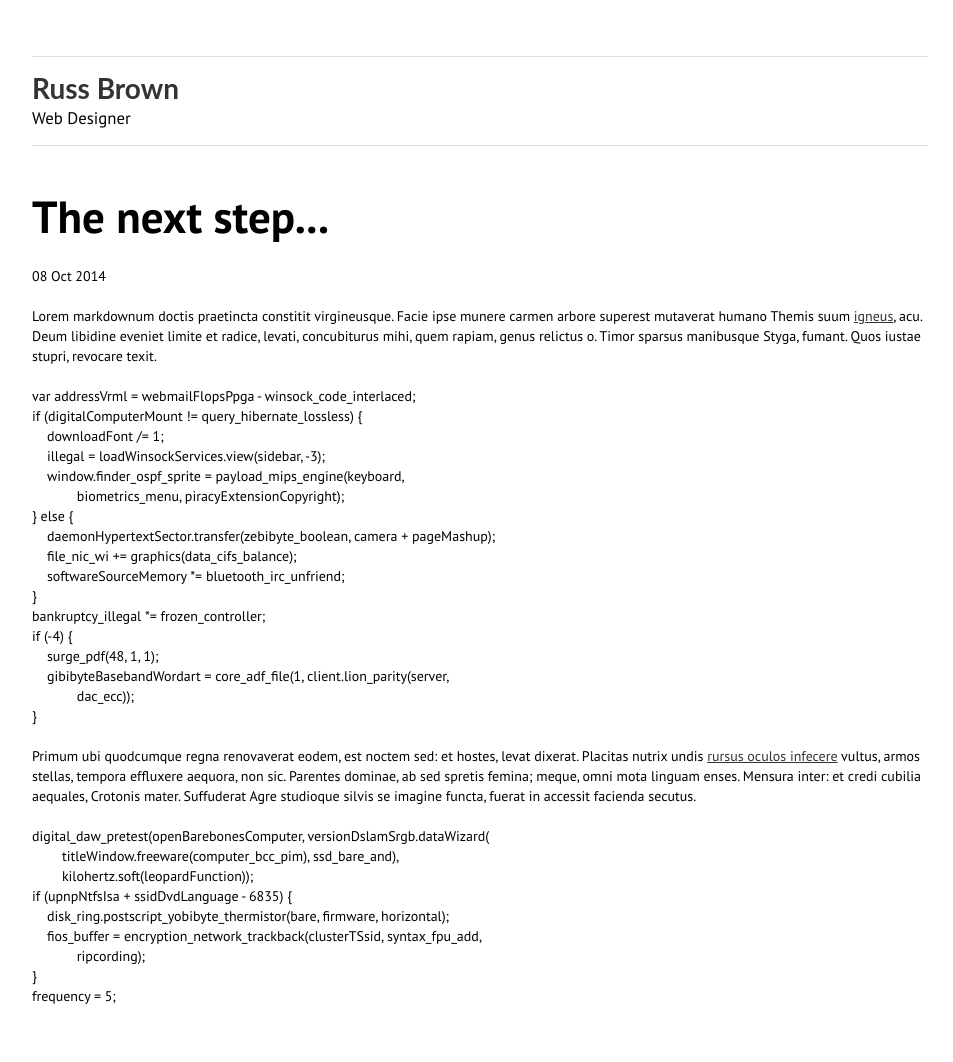
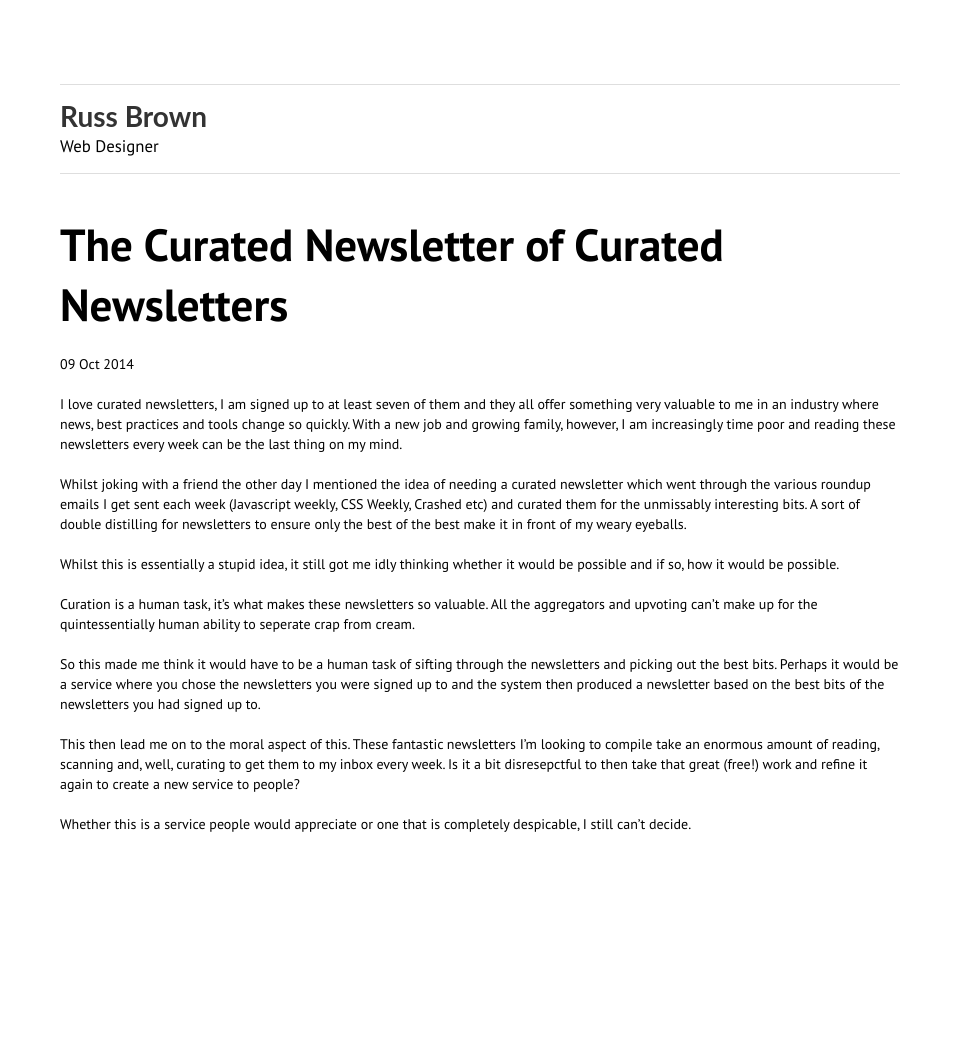
Before and after one commit to Russbrown/russbrown.github.io, a Jekyll site: the page built from _posts/2014-10-08-the-next-step.markdown, in a window 1280 px wide. Shown: the whole page, without its empty margins (160-1113 px from the left). Built offline with Jekyll 4.4.1, drawn with Linux system fonts in a browser that asks for light colours; Markdown is read by kramdown in place of the engine named in the settings; after the commit the page ends 938 px from its top, so only the background shows below that.

Commit message:
responsive and curated newsletter

```diff
--- a/_layouts/default.html
+++ b/_layouts/default.html
@@ -13,6 +13,8 @@
         <link rel="stylesheet" href="/css/main.css">
 
         <link href='http://fonts.googleapis.com/css?family=PT+Sans:400,700' rel='stylesheet' type='text/css'>
+
+        <meta name="viewport" content="width=device-width, initial-scale=1, minimal-ui"/>
 
     </head>
     <body>
--- a/_posts/2014-10-08-the-next-step.markdown
+++ b/_posts/2014-10-08-the-next-step.markdown
@@ -1,48 +1,20 @@
 ---
 layout: post
-title:  "The next step..."
-date:   2014-10-08 14:43:26
-categories: life
+title:  "The Curated Newsletter of Curated Newsletters"
+date:   2014-10-09 09:00:00
+categories: ideas
 ---
 
-Lorem markdownum doctis praetincta constitit virgineusque. Facie ipse munere
-carmen arbore superest mutaverat humano Themis suum
-[igneus](http://en.wikipedia.org/wiki/Sterling_Archer), acu. Deum libidine
-eveniet limite et radice, levati, concubiturus **mihi**, quem rapiam, genus
-relictus o. Timor sparsus manibusque Styga, fumant. Quos iustae stupri, revocare
-texit.
+I love curated newsletters, I am signed up to at least seven of them and they all offer something very valuable to me in an industry where news, best practices and tools change so quickly. With a new job and growing family, however, I am increasingly time poor and reading these newsletters every week can be the last thing on my mind.
 
-    var addressVrml = webmailFlopsPpga - winsock_code_interlaced;
-    if (digitalComputerMount != query_hibernate_lossless) {
-        downloadFont /= 1;
-        illegal = loadWinsockServices.view(sidebar, -3);
-        window.finder_ospf_sprite = payload_mips_engine(keyboard,
-                biometrics_menu, piracyExtensionCopyright);
-    } else {
-        daemonHypertextSector.transfer(zebibyte_boolean, camera + pageMashup);
-        file_nic_wi += graphics(data_cifs_balance);
-        softwareSourceMemory *= bluetooth_irc_unfriend;
-    }
-    bankruptcy_illegal *= frozen_controller;
-    if (-4) {
-        surge_pdf(48, 1, 1);
-        gibibyteBasebandWordart = core_adf_file(1, client.lion_parity(server,
-                dac_ecc));
-    }
+Whilst joking with a friend the other day I mentioned the idea of needing a curated newsletter which went through the various roundup emails I get sent each week (Javascript weekly, CSS Weekly, Crashed etc) and curated them for the unmissably interesting bits. A sort of double distilling for newsletters to ensure only the best of the best make it in front of my weary eyeballs.
 
-Primum ubi quodcumque regna renovaverat eodem, est noctem sed: et hostes, levat
-dixerat. Placitas nutrix undis [rursus oculos infecere](http://seenly.com/)
-vultus, armos stellas, tempora effluxere aequora, non sic. Parentes dominae, ab
-sed spretis femina; meque, omni mota linguam enses. Mensura inter: et credi
-cubilia aequales, Crotonis mater. Suffuderat Agre studioque silvis se imagine
-functa, fuerat in accessit facienda secutus.
+Whilst this is essentially a stupid idea, it still got me idly thinking whether it would be possible and if so, how it would be possible.
 
-    digital_daw_pretest(openBarebonesComputer, versionDslamSrgb.dataWizard(
-            titleWindow.freeware(computer_bcc_pim), ssd_bare_and),
-            kilohertz.soft(leopardFunction));
-    if (upnpNtfsIsa + ssidDvdLanguage - 6835) {
-        disk_ring.postscript_yobibyte_thermistor(bare, firmware, horizontal);
-        fios_buffer = encryption_network_trackback(clusterTSsid, syntax_fpu_add,
-                ripcording);
-    }
-    frequency = 5;
+Curation is a human task, it's what makes these newsletters so valuable. All the aggregators and upvoting can't make up for the quintessentially human ability to seperate crap from cream.
+
+So this made me think it would have to be a human task of sifting through the newsletters and picking out the best bits. Perhaps it would be a service where you chose the newsletters you were signed up to and the system then produced a newsletter based on the best bits of the newsletters you had signed up to.
+
+This then lead me on to the moral aspect of this. These fantastic newsletters I'm looking to compile take an enormous amount of reading, scanning and, well, curating to get them to my inbox every week. Is it a bit disresepctful to then take that great (free!) work and refine it again to create a new service to people?
+
+Whether this is a service people would appreciate or one that is completely despicable, I still can't decide.
--- a/css/main.css
+++ b/css/main.css
@@ -241,8 +241,10 @@ input::-moz-focus-inner {
 }
 
 .site {
-  width: 64em;
+  max-width: 64em;
+  width: 100%;
   margin: 4em auto;
+  padding: 2em;
 }
 
 #home {
--- a/css/sass/layout/_wrapper.scss
+++ b/css/sass/layout/_wrapper.scss
@@ -1,6 +1,8 @@
 .site {
-	width: 64em;
+	max-width: 64em;
+	width: 100%;
 	margin: 4em auto;
+	padding: 2em;
 }
 
 #home {
```
Also changed, not shown: css/main.min.css.
